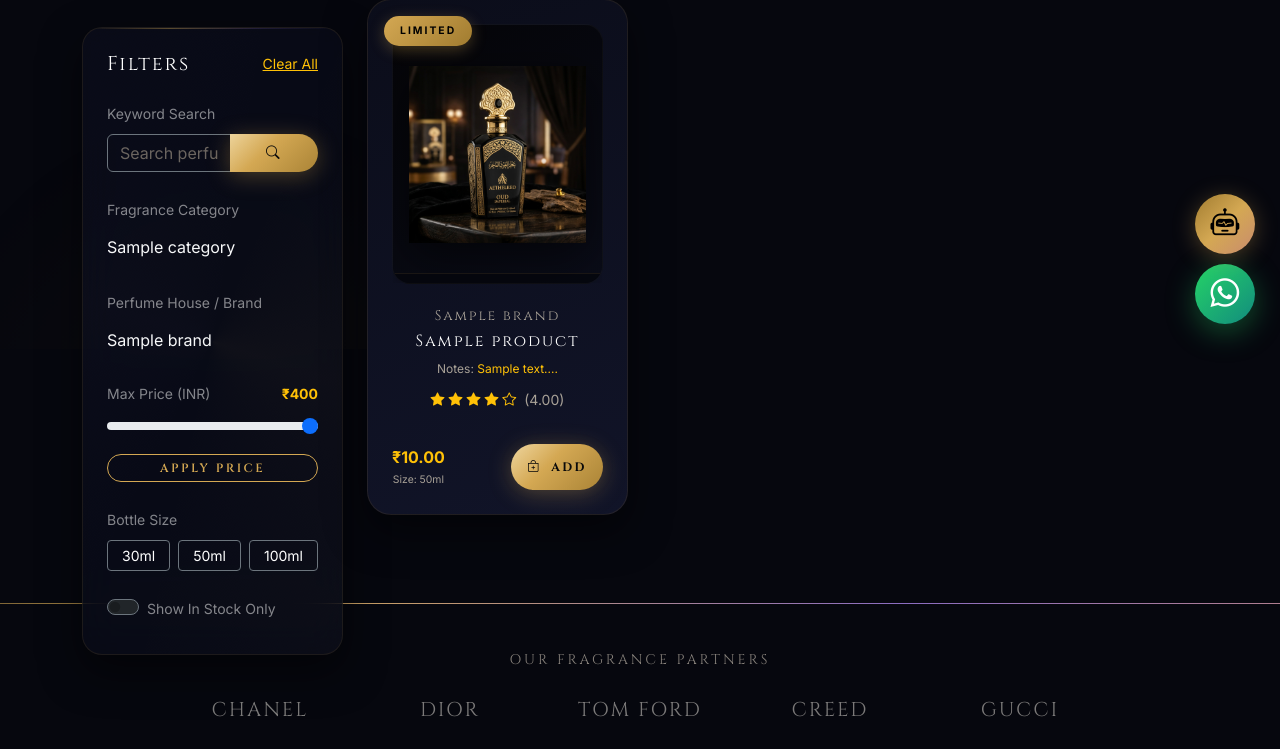
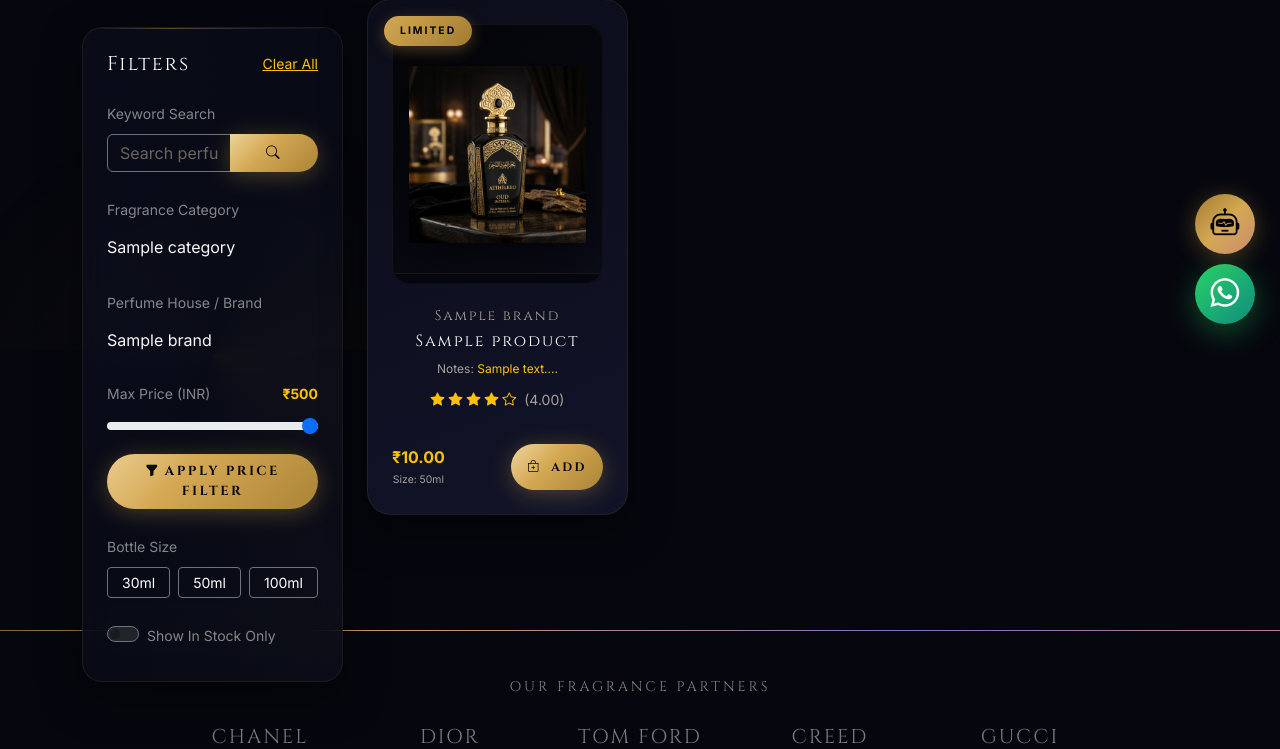
Before and after one commit to patelayush4433/Aroma-Luxe, a PHP site: page /Perfume/shop.php in a window 1280 px wide; the page is wider, and only the part inside the window is pictured. Shown: the part 451-1200 px from the top of that part. Run offline with PHP 8.4, Linux system fonts and the light colour scheme; tables that the repository leaves empty hold one stand-in row (values such as "Sample post"); some web fonts are replaced.

Commit message:
Fix Max Price range slider filtering and Apply Price button submission in shop.php

```diff
--- a/shop.php
+++ b/shop.php
@@ -9,7 +9,7 @@ $filterCategory = isset($_GET['category']) ? sanitize($_GET['category']) : '';
 $filterBrand = isset($_GET['brand']) ? sanitize($_GET['brand']) : '';
 $searchKeyword = isset($_GET['search']) ? sanitize($_GET['search']) : '';
 $filterMinPrice = isset($_GET['min_price']) ? (float)$_GET['min_price'] : 0.0;
-$filterMaxPrice = isset($_GET['max_price']) ? (float)$_GET['max_price'] : 400.0;
+$filterMaxPrice = isset($_GET['max_price']) ? (float)$_GET['max_price'] : 500.0;
 $filterRating = isset($_GET['rating']) ? (int)$_GET['rating'] : 0;
 $filterSize = isset($_GET['size']) ? sanitize($_GET['size']) : ''; // 30ml, 50ml, 100ml
 $filterLimited = isset($_GET['filter_limited']) ? (int)$_GET['filter_limited'] : 0;
@@ -55,13 +55,16 @@ if ($filterRating > 0) {
     $params['rating'] = $filterRating;
 }
 
-// Price filters (default matches 50ml size)
+// Price filters (matches selected size or default 50ml size)
+$sizeCol = in_array($filterSize, ['30ml', '50ml', '100ml']) ? $filterSize : '50ml';
+$calcPrice = "(p.price_" . $sizeCol . " - p.discount_" . $sizeCol . ")";
+
 if ($filterMinPrice > 0) {
-    $query .= " AND (p.price_50ml - p.discount_50ml) >= :min_price";
+    $query .= " AND $calcPrice >= :min_price";
     $params['min_price'] = $filterMinPrice;
 }
-if ($filterMaxPrice < 400.0) {
-    $query .= " AND (p.price_50ml - p.discount_50ml) <= :max_price";
+if (isset($_GET['max_price'])) {
+    $query .= " AND $calcPrice <= :max_price";
     $params['max_price'] = $filterMaxPrice;
 }
 
@@ -182,13 +185,16 @@ include_once __DIR__ . '/includes/header.php';
                         <?php if(!empty($filterCategory)): ?><input type="hidden" name="category" value="<?php echo $filterCategory; ?>"><?php endif; ?>
                         <?php if(!empty($filterBrand)): ?><input type="hidden" name="brand" value="<?php echo $filterBrand; ?>"><?php endif; ?>
                         <?php if(!empty($searchKeyword)): ?><input type="hidden" name="search" value="<?php echo $searchKeyword; ?>"><?php endif; ?>
+                        <?php if(!empty($filterSize)): ?><input type="hidden" name="size" value="<?php echo $filterSize; ?>"><?php endif; ?>
 
                         <label class="form-label text-white-50 small mb-2 d-flex justify-content-between">
-                            <span>Max Price (INR)</span>
+                            <span>Max Price (<?php echo $settings['currency'] ?? 'INR'; ?>)</span>
                             <strong class="text-warning"><?php echo $settings['currency_symbol'] ?? '₹'; ?><span id="priceValDisplay"><?php echo $filterMaxPrice; ?></span></strong>
                         </label>
-                        <input type="range" class="form-range" name="max_price" min="0" max="400" step="10" value="<?php echo $filterMaxPrice; ?>" oninput="document.getElementById('priceValDisplay').innerText=this.value">
-                        <button type="submit" class="btn btn-sm btn-outline-gold w-100 mt-2 py-1" style="font-size:0.75rem;">Apply Price</button>
+                        <input type="range" class="form-range" name="max_price" id="maxPriceSlider" min="20" max="500" step="10" value="<?php echo $filterMaxPrice; ?>" oninput="document.getElementById('priceValDisplay').innerText=this.value" onchange="this.form.submit()">
+                        <button type="submit" class="btn btn-sm btn-gold w-100 mt-2 py-2 fw-bold shadow-gold" style="font-size:0.82rem;">
+                            <i class="bi bi-funnel-fill me-1"></i>Apply Price Filter
+                        </button>
                     </form>
 
                     <!-- Scent Bottle Size -->
```
